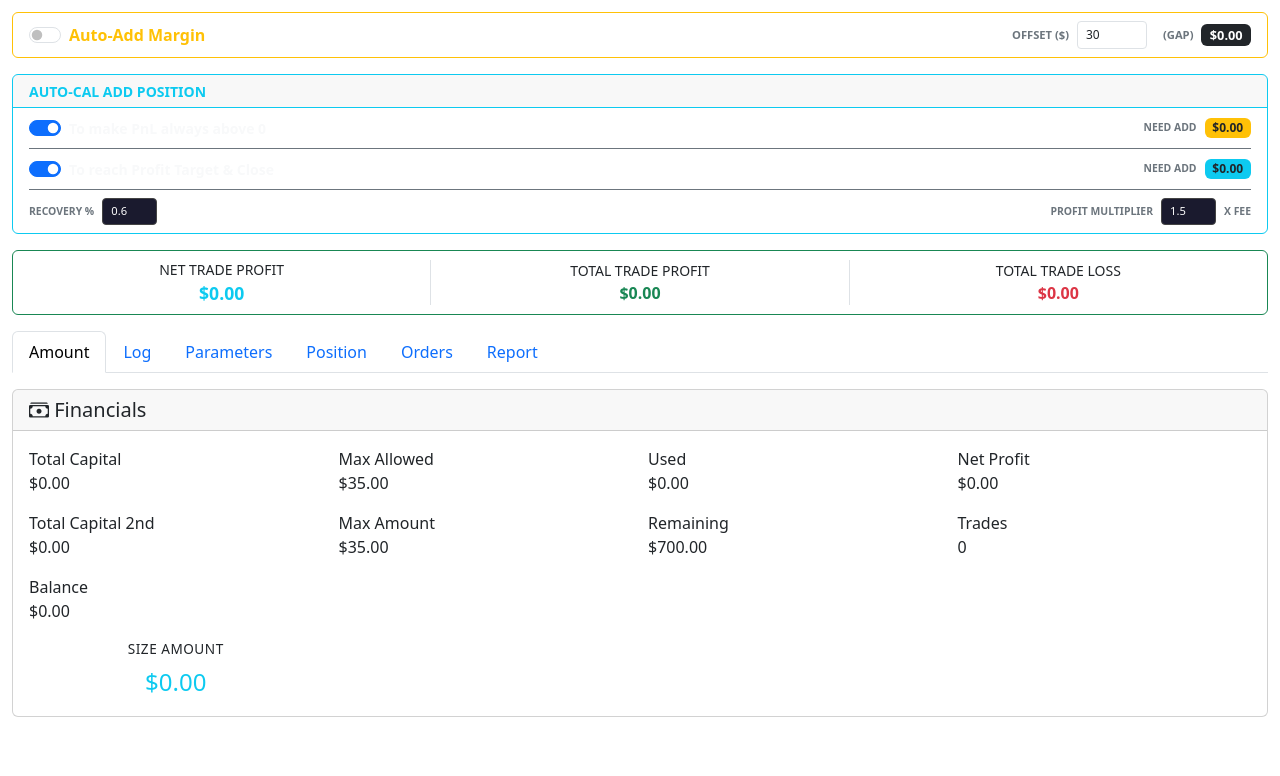
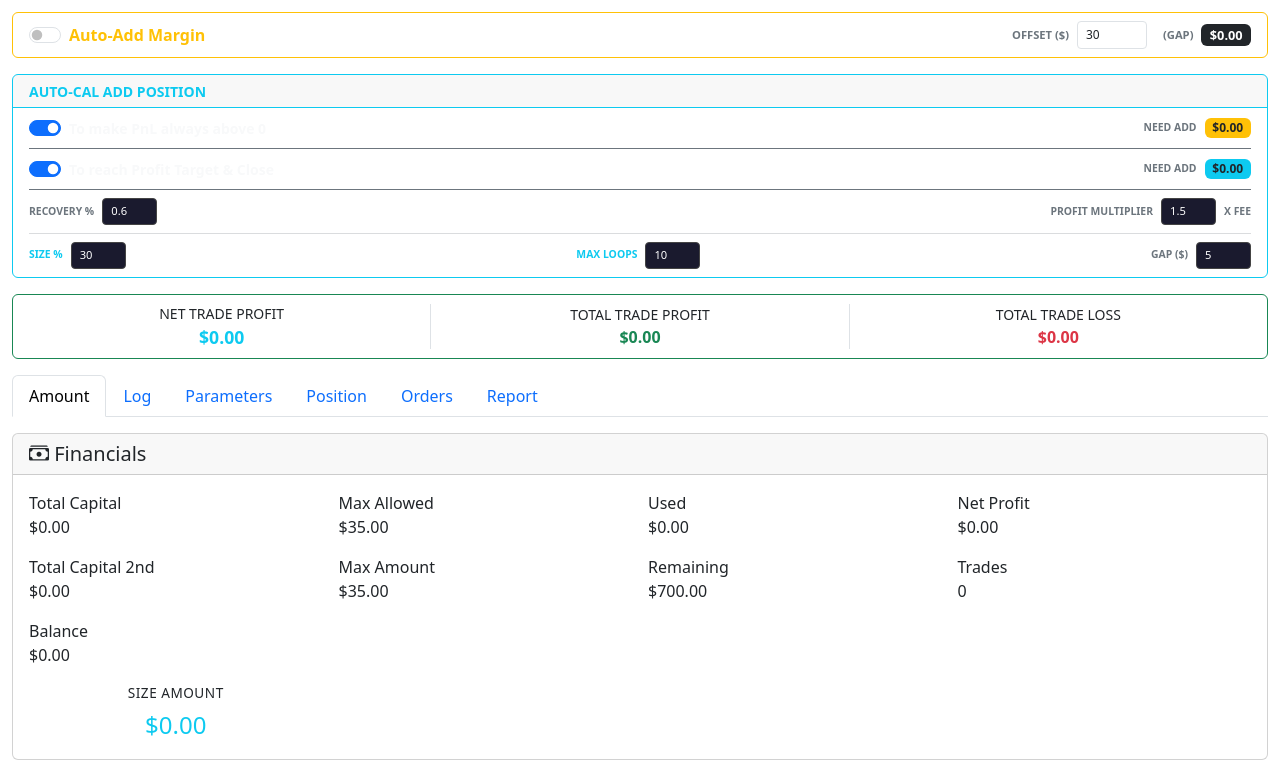
Before and after one commit to Hub1145/BOT, a Flask app: page / in a window 1280 px wide. Shown: the part 542-1318 px from the top of the page. Before the commit the page ends 1259 px from the top, so only its background shows below. Run offline with Flask 3, Linux system fonts and the light colour scheme; data that the repository does not hold is empty; some libraries are stand-ins or nearby versions.

Commit message:
Add files via upload

```diff
--- a/app.py
+++ b/app.py
@@ -70,6 +70,7 @@ def update_config():
             'use_auto_margin', 'auto_margin_offset',
             'use_size_auto_cal', 'size_auto_cal_times', 'use_size_auto_cal_loss', 'size_auto_cal_loss_times',
             'use_add_pos_auto_cal', 'add_pos_recovery_percent', 'add_pos_profit_multiplier',
+            'add_pos_gap_threshold', 'add_pos_size_pct', 'add_pos_max_count', 'add_pos_step2_offset',
             'use_add_pos_above_zero', 'use_add_pos_profit_target'
         ]
 
@@ -269,7 +270,11 @@ def get_status():
                 'price': bot_engine.position_entry_price.get('short', 0.0)
             }
         },
-        'primary_in_position': any(bot_engine.in_position.values())
+        'primary_in_position': any(bot_engine.in_position.values()),
+        'total_capital_2nd': bot_engine.total_capital_2nd,
+        'size_amount': bot_engine.used_amount_notional,
+        'need_add_usdt': bot_engine.config.get('need_add_usdt', 0.0), # Temporary placeholder if not sync'd
+        'need_add_above_zero': 0.0 # Will be updated by engine broadcast
     })
 
 @socketio.on('connect')
@@ -327,7 +332,9 @@ def handle_connect(sid):
             'total_trades': len(bot_engine.open_trades),
             'net_trade_profit': bot_engine.net_trade_profit,
             'total_trade_profit': bot_engine.total_trade_profit,
-            'total_trade_loss': bot_engine.total_trade_loss
+            'total_trade_loss': bot_engine.total_trade_loss,
+            'total_capital_2nd': bot_engine.total_capital_2nd,
+            'size_amount': used_amount_notional # Use latest known
         }, room=sid)
 
         emit('trades_update', {'trades': bot_engine.open_trades}, room=sid)
@@ -434,4 +441,4 @@ def handle_emergency_sl(data=None):
 
 
 if __name__ == '__main__':
-    socketio.run(app, host='0.0.0.0', port=5000, debug=False, use_reloader=False, log_output=True, allow_unsafe_werkzeug=True)
+    socketio.run(app, host='0.0.0.0', port=5000, debug=False, use_reloader=False, log_output=True)
--- a/static/js/app.js
+++ b/static/js/app.js
@@ -190,9 +190,21 @@ function setupEventListeners() {
 
     document.getElementById('tradeFeePercentage').addEventListener('change', saveLiveConfigs);
 
-    // Refresh Fees Button
-    document.getElementById('refreshFeesBtn').addEventListener('click', () => {
-        loadStatus();
+    // Sync Dashboard Card with Modal Inputs
+    document.querySelectorAll('.dashboard-sync').forEach(el => {
+        el.addEventListener('change', (e) => {
+            const syncId = e.target.dataset.syncId;
+            const modalInput = document.getElementById(syncId);
+            if (modalInput) {
+                if (e.target.type === 'checkbox') {
+                    modalInput.checked = e.target.checked;
+                } else {
+                    modalInput.value = e.target.value;
+                }
+                // Trigger change on modal input to invoke saveLiveConfigs
+                modalInput.dispatchEvent(new Event('change'));
+            }
+        });
     });
 
     document.getElementById('testApiKeyBtn').addEventListener('click', testApiKey);
@@ -559,13 +571,13 @@ function updatePositionDisplay(positionData) {
                     <span class="badge bg-${pos.side === 'LONG' ? 'success' : 'danger'}">Active</span>
                 </div>
                 <div class="row g-0">
-                    <div class="col-6 small text-muted">Entry Price:</div>
+                    <div class="col-6 small text-white-50">Entry Price:</div>
                     <div class="col-6 small text-end">${Number(pos.price || 0).toFixed(4)}</div>
-                    <div class="col-6 small text-muted">Quantity:</div>
+                    <div class="col-6 small text-white-50">Quantity:</div>
                     <div class="col-6 small text-end">${Number(pos.qty || 0).toFixed(4)}</div>
-                    <div class="col-6 small text-muted">Current TP:</div>
+                    <div class="col-6 small text-white-50">Current TP:</div>
                     <div class="col-6 small text-end text-success">${Number(pos.tp || (positionData && positionData.current_take_profit) || 0).toFixed(4)}</div>
-                    <div class="col-6 small text-muted">Current SL:</div>
+                    <div class="col-6 small text-white-50">Current SL:</div>
                     <div class="col-6 small text-end text-danger">${Number(pos.sl || (positionData && positionData.current_stop_loss) || 0).toFixed(4)}</div>
                 </div>
             </div>
@@ -934,50 +946,62 @@ async function loadConfig() {
 
         const elAboveZero = document.getElementById('useAddPosAboveZero');
         if (elAboveZero) elAboveZero.checked = currentConfig.use_add_pos_above_zero || false;
+        const elAboveZeroMain = document.getElementById('useAddPosAboveZeroMain');
+        if (elAboveZeroMain) elAboveZeroMain.checked = currentConfig.use_add_pos_above_zero || false;
 
         const elProfitTarget = document.getElementById('useAddPosProfitTarget');
         if (elProfitTarget) elProfitTarget.checked = currentConfig.use_add_pos_profit_target || currentConfig.use_add_pos_auto_cal || false;
+        const elProfitTargetMain = document.getElementById('useAddPosProfitTargetMain');
+        if (elProfitTargetMain) elProfitTargetMain.checked = currentConfig.use_add_pos_profit_target || currentConfig.use_add_pos_auto_cal || false;
 
         const elAddPosRecovery = document.getElementById('addPosRecoveryPercent');
         if (elAddPosRecovery) elAddPosRecovery.value = addPosRecovery;
+        const elAddPosRecoveryMain = document.getElementById('addPosRecoveryPercentMain');
+        if (elAddPosRecoveryMain) elAddPosRecoveryMain.value = addPosRecovery;
 
         const addPosProfitMult = currentConfig.add_pos_profit_multiplier !== undefined ? currentConfig.add_pos_profit_multiplier : 1.5;
         const elAddPosProfitMult = document.getElementById('addPosProfitMultiplier');
         if (elAddPosProfitMult) elAddPosProfitMult.value = addPosProfitMult;
+        const elAddPosProfitMultMain = document.getElementById('addPosProfitMultiplierMain');
+        if (elAddPosProfitMultMain) elAddPosProfitMultMain.value = addPosProfitMult;
 
         const addPosGap = currentConfig.add_pos_gap_threshold !== undefined ? currentConfig.add_pos_gap_threshold : 5.0;
         const elAddPosGap = document.getElementById('addPosGapThreshold');
         if (elAddPosGap) elAddPosGap.value = addPosGap;
+        const elAddPosGapMain = document.getElementById('addPosGapThresholdMain');
+        if (elAddPosGapMain) elAddPosGapMain.value = addPosGap;
 
         const step2Offset = currentConfig.add_pos_step2_offset !== undefined ? currentConfig.add_pos_step2_offset : 0.0;
         const elStep2Offset = document.getElementById('addPosStep2Offset');
         if (elStep2Offset) elStep2Offset.value = step2Offset;
 
-        const useScaling = currentConfig.add_pos_count_scaling !== undefined ? currentConfig.add_pos_count_scaling : true;
-        const elUseScaling = document.getElementById('addPosCountScaling');
-        if (elUseScaling) elUseScaling.checked = useScaling;
+        // New Percentage Based Martingale Fields
+        const addPosSizePct = currentConfig.add_pos_size_pct !== undefined ? currentConfig.add_pos_size_pct : 30.0;
+        const elSizePct = document.getElementById('addPosSizePct');
+        if (elSizePct) elSizePct.value = addPosSizePct;
+        const elSizePctMain = document.getElementById('addPosSizePctMain');
+        if (elSizePctMain) elSizePctMain.value = addPosSizePct;
+
+        const addPosMaxCount = currentConfig.add_pos_max_count !== undefined ? currentConfig.add_pos_max_count : 10;
+        const elMaxCount = document.getElementById('addPosMaxCount');
+        if (elMaxCount) elMaxCount.value = addPosMaxCount;
+        const elMaxCountMain = document.getElementById('addPosMaxCountMain');
+        if (elMaxCountMain) elMaxCountMain.value = addPosMaxCount;
 
         // Add live listeners if not already added
-        const l1 = document.getElementById('useAddPosAboveZero');
-        if (l1 && !l1.dataset.listener) {
-            l1.addEventListener('change', saveLiveConfigs);
-            l1.dataset.listener = 'true';
-        }
-        const l1b = document.getElementById('useAddPosProfitTarget');
-        if (l1b && !l1b.dataset.listener) {
-            l1b.addEventListener('change', saveLiveConfigs);
-            l1b.dataset.listener = 'true';
-        }
-        const l2 = document.getElementById('addPosRecoveryPercent');
-        if (l2 && !l2.dataset.listener) {
-            l2.addEventListener('change', saveLiveConfigs);
-            l2.dataset.listener = 'true';
-        }
-        const l3 = document.getElementById('addPosProfitMultiplier');
-        if (l3 && !l3.dataset.listener) {
-            l3.addEventListener('change', saveLiveConfigs);
-            l3.dataset.listener = 'true';
-        }
+        const fieldsToWatch = [
+            'useAddPosAboveZero', 'useAddPosProfitTarget', 'addPosRecoveryPercent',
+            'addPosProfitMultiplier', 'addPosGapThreshold', 'addPosSizePct', 'addPosMaxCount'
+        ];
+
+        fieldsToWatch.forEach(fieldId => {
+            // Find both modal and main dashboard inputs (id might be same or specialized)
+            const input = document.getElementById(fieldId.replace(/_([a-z])/g, (g) => g[1].toUpperCase())); // camelCase
+            if (input && !input.dataset.listener) {
+                input.addEventListener('change', saveLiveConfigs);
+                input.dataset.listener = 'true';
+            }
+        });
 
         // Legacy fallback
         if (currentConfig.use_pnl_auto_cancel !== undefined && currentConfig.use_pnl_auto_manual === undefined) {
@@ -1076,6 +1100,22 @@ function loadConfigToModal() {
     const autCancelThreshold = document.getElementById('pnlAutoCancelThresholdModal');
     if (autCancelCheck) autCancelCheck.checked = currentConfig.use_pnl_auto_manual || false;
     if (autCancelThreshold) autCancelThreshold.value = currentConfig.pnl_auto_manual_threshold || 100.0;
+
+    // Populate Add Pos fields in modal explicitly if not handled by sync
+    const elRec = document.getElementById('addPosRecoveryPercent');
+    if (elRec) elRec.value = currentConfig.add_pos_recovery_percent || 0.6;
+
+    const elGap = document.getElementById('addPosGapThreshold');
+    if (elGap) elGap.value = currentConfig.add_pos_gap_threshold || 5.0;
+
+    const elProt = document.getElementById('addPosProfitMultiplier');
+    if (elProt) elProt.value = currentConfig.add_pos_profit_multiplier || 1.5;
+
+    const elSize = document.getElementById('addPosSizePct');
+    if (elSize) elSize.value = currentConfig.add_pos_size_pct || 30.0;
+
+    const elMax = document.getElementById('addPosMaxCount');
+    if (elMax) elMax.value = currentConfig.add_pos_max_count || 10;
 }
 
 // Helper to keep dashboard and modal in sync - Removed old PnL sync listeners as modal update is pending
@@ -1222,7 +1262,11 @@ async function saveLiveConfigs() {
         use_add_pos_above_zero: document.getElementById('useAddPosAboveZero').checked,
         use_add_pos_profit_target: document.getElementById('useAddPosProfitTarget').checked,
         add_pos_recovery_percent: parseFloat(document.getElementById('addPosRecoveryPercent').value),
-        add_pos_profit_multiplier: parseFloat(document.getElementById('addPosProfitMultiplier').value)
+        add_pos_profit_multiplier: parseFloat(document.getElementById('addPosProfitMultiplier').value),
+        add_pos_gap_threshold: parseFloat(document.getElementById('addPosGapThreshold').value),
+        add_pos_size_pct: parseFloat(document.getElementById('addPosSizePct').value),
+        add_pos_max_count: parseInt(document.getElementById('addPosMaxCount').value),
+        add_pos_step2_offset: parseFloat(document.getElementById('addPosStep2Offset').value)
     };
 
     try {
@@ -1256,9 +1300,14 @@ async function saveLiveConfigs() {
             currentConfig.auto_margin_offset = liveConfig.auto_margin_offset;
 
             // Update Add Pos in memory
-            currentConfig.use_add_pos_auto_cal = liveConfig.use_add_pos_auto_cal;
+            currentConfig.use_add_pos_above_zero = liveConfig.use_add_pos_above_zero;
+            currentConfig.use_add_pos_profit_target = liveConfig.use_add_pos_profit_target;
             currentConfig.add_pos_recovery_percent = liveConfig.add_pos_recovery_percent;
             currentConfig.add_pos_profit_multiplier = liveConfig.add_pos_profit_multiplier;
+            currentConfig.add_pos_gap_threshold = liveConfig.add_pos_gap_threshold;
+            currentConfig.add_pos_size_pct = liveConfig.add_pos_size_pct;
+            currentConfig.add_pos_max_count = liveConfig.add_pos_max_count;
+            currentConfig.add_pos_step2_offset = liveConfig.add_pos_step2_offset;
         } else {
             // Revert UI on error (e.g. bot running error)
             document.getElementById('usePnlAutoManual').checked = currentConfig.use_pnl_auto_manual;
--- a/templates/dashboard.html
+++ b/templates/dashboard.html
@@ -227,8 +227,10 @@
                             class="d-flex align-items-center justify-content-between flex-wrap gap-2 mb-2 border-bottom border-secondary pb-2">
                             <div class="d-flex align-items-center gap-2">
                                 <div class="form-check form-switch m-0">
-                                    <input class="form-check-input" type="checkbox" id="useAddPosAboveZero">
-                                    <label class="form-check-label small fw-bold text-light" for="useAddPosAboveZero">
+                                    <input class="form-check-input dashboard-sync" type="checkbox"
+                                        id="useAddPosAboveZeroMain" data-sync-id="useAddPosAboveZero">
+                                    <label class="form-check-label small fw-bold text-light"
+                                        for="useAddPosAboveZeroMain">
                                         To make PnL always above 0
                                     </label>
                                 </div>
@@ -246,9 +248,10 @@
                             class="d-flex align-items-center justify-content-between flex-wrap gap-2 mb-2 border-bottom border-secondary pb-2">
                             <div class="d-flex align-items-center gap-2">
                                 <div class="form-check form-switch m-0">
-                                    <input class="form-check-input" type="checkbox" id="useAddPosProfitTarget">
+                                    <input class="form-check-input dashboard-sync" type="checkbox"
+                                        id="useAddPosProfitTargetMain" data-sync-id="useAddPosProfitTarget">
                                     <label class="form-check-label small fw-bold text-light"
-                                        for="useAddPosProfitTarget">
+                                        for="useAddPosProfitTargetMain">
                                         To reach Profit Target & Close
                                     </label>
                                 </div>
@@ -261,23 +264,54 @@
                             </div>
                         </div>
 
-                        <!-- Settings Row -->
-                        <div class="d-flex align-items-center justify-content-between flex-wrap gap-2">
+                        <!-- Settings Row 1 (Recovery & Multiplier) -->
+                        <div class="d-flex align-items-center justify-content-between flex-wrap gap-2 mb-2">
                             <div class="d-flex align-items-center gap-2">
                                 <span class="text-secondary small text-uppercase fw-bold"
                                     style="font-size: 0.65rem;">Recovery %</span>
-                                <input type="number" class="form-control form-control-sm" id="addPosRecoveryPercent"
+                                <input type="number" class="form-control form-control-sm dashboard-sync"
+                                    id="addPosRecoveryPercentMain" data-sync-id="addPosRecoveryPercent"
                                     style="width: 55px; font-size: 0.7rem; background: #1a1a2e; color: #fff; border: 1px solid #444;"
-                                    step="0.1" min="0.1" value="0.6">
+                                    step="0.1" min="0.1">
                             </div>
                             <div class="d-flex align-items-center gap-2">
                                 <span class="text-secondary small text-uppercase fw-bold"
                                     style="font-size: 0.65rem;">Profit Multiplier</span>
-                                <input type="number" class="form-control form-control-sm" id="addPosProfitMultiplier"
+                                <input type="number" class="form-control form-control-sm dashboard-sync"
+                                    id="addPosProfitMultiplierMain" data-sync-id="addPosProfitMultiplier"
                                     style="width: 55px; font-size: 0.7rem; background: #1a1a2e; color: #fff; border: 1px solid #444;"
-                                    step="0.1" min="0" value="1.5">
+                                    step="0.1" min="0">
                                 <span class="text-secondary small text-uppercase fw-bold" style="font-size: 0.65rem;">x
                                     Fee</span>
+                            </div>
+                        </div>
+
+                        <!-- Settings Row 2 (Size % & Max Loops) -->
+                        <div
+                            class="d-flex align-items-center justify-content-between flex-wrap gap-2 mt-2 pt-2 border-top border-secondary border-opacity-25">
+                            <div class="d-flex align-items-center gap-2">
+                                <span class="text-info small text-uppercase fw-bold" style="font-size: 0.65rem;">Size
+                                    %</span>
+                                <input type="number" class="form-control form-control-sm dashboard-sync"
+                                    id="addPosSizePctMain" data-sync-id="addPosSizePct"
+                                    style="width: 55px; font-size: 0.7rem; background: #1a1a2e; color: #fff; border: 1px solid #444;"
+                                    step="1" min="1">
+                            </div>
+                            <div class="d-flex align-items-center gap-2">
+                                <span class="text-info small text-uppercase fw-bold" style="font-size: 0.65rem;">Max
+                                    Loops</span>
+                                <input type="number" class="form-control form-control-sm dashboard-sync"
+                                    id="addPosMaxCountMain" data-sync-id="addPosMaxCount"
+                                    style="width: 55px; font-size: 0.7rem; background: #1a1a2e; color: #fff; border: 1px solid #444;"
+                                    step="1" min="1">
+                            </div>
+                            <div class="d-flex align-items-center gap-2">
+                                <span class="text-secondary small text-uppercase fw-bold"
+                                    style="font-size: 0.65rem;">Gap ($)</span>
+                                <input type="number" class="form-control form-control-sm dashboard-sync"
+                                    id="addPosGapThresholdMain" data-sync-id="addPosGapThreshold"
+                                    style="width: 55px; font-size: 0.7rem; background: #1a1a2e; color: #fff; border: 1px solid #444;"
+                                    step="0.1" min="0">
                             </div>
                         </div>
                     </div>
@@ -786,6 +820,12 @@
                                     <h6 class="fw-bold mb-2 small text-primary">Target Settings</h6>
 
                                     <div class="mb-3 form-check">
+                                        <input type="checkbox" class="form-check-input" id="useAddPosAboveZero">
+                                        <label class="form-check-label" for="useAddPosAboveZero">Enable PnL > 0
+                                            Maintenance</label>
+                                    </div>
+
+                                    <div class="mb-3 form-check">
                                         <input type="checkbox" class="form-check-input" id="useAddPosProfitTarget">
                                         <label class="form-check-label" for="useAddPosProfitTarget">Enable Profit Target
                                             Logic</label>
@@ -819,7 +859,7 @@
 
                                     <div class="mb-3">
                                         <label class="form-label">Recovery Percent (%)</label>
-                                        <input type="number" class="form-control" id="addPosRecoveryPercent" step="1">
+                                        <input type="number" class="form-control" id="addPosRecoveryPercent" step="0.1">
                                     </div>
                                 </div>
                             </div>
```
Also changed, not shown: bot_engine.py (+107 -29 lines), config.json (+5 -4 lines), 1 other file.
